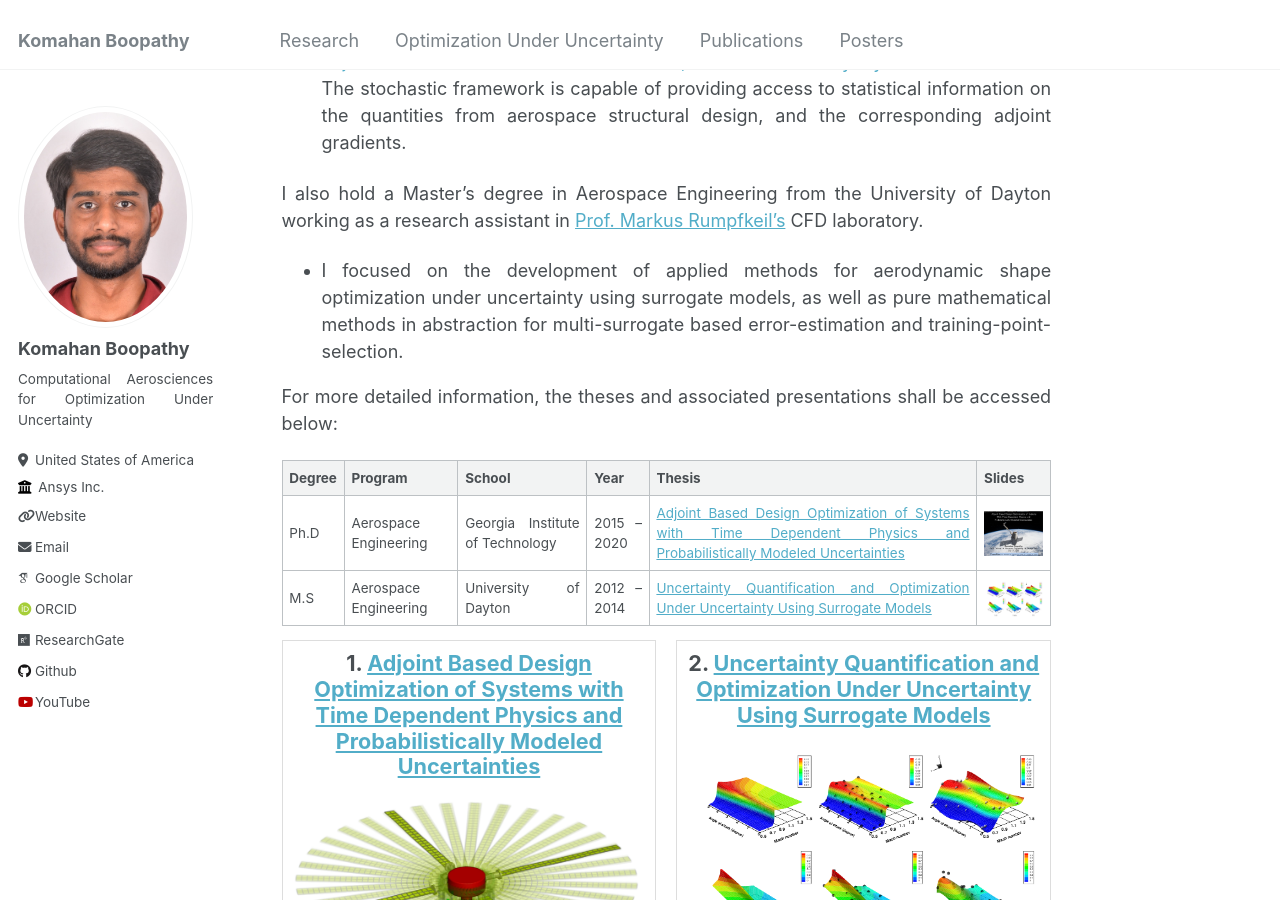
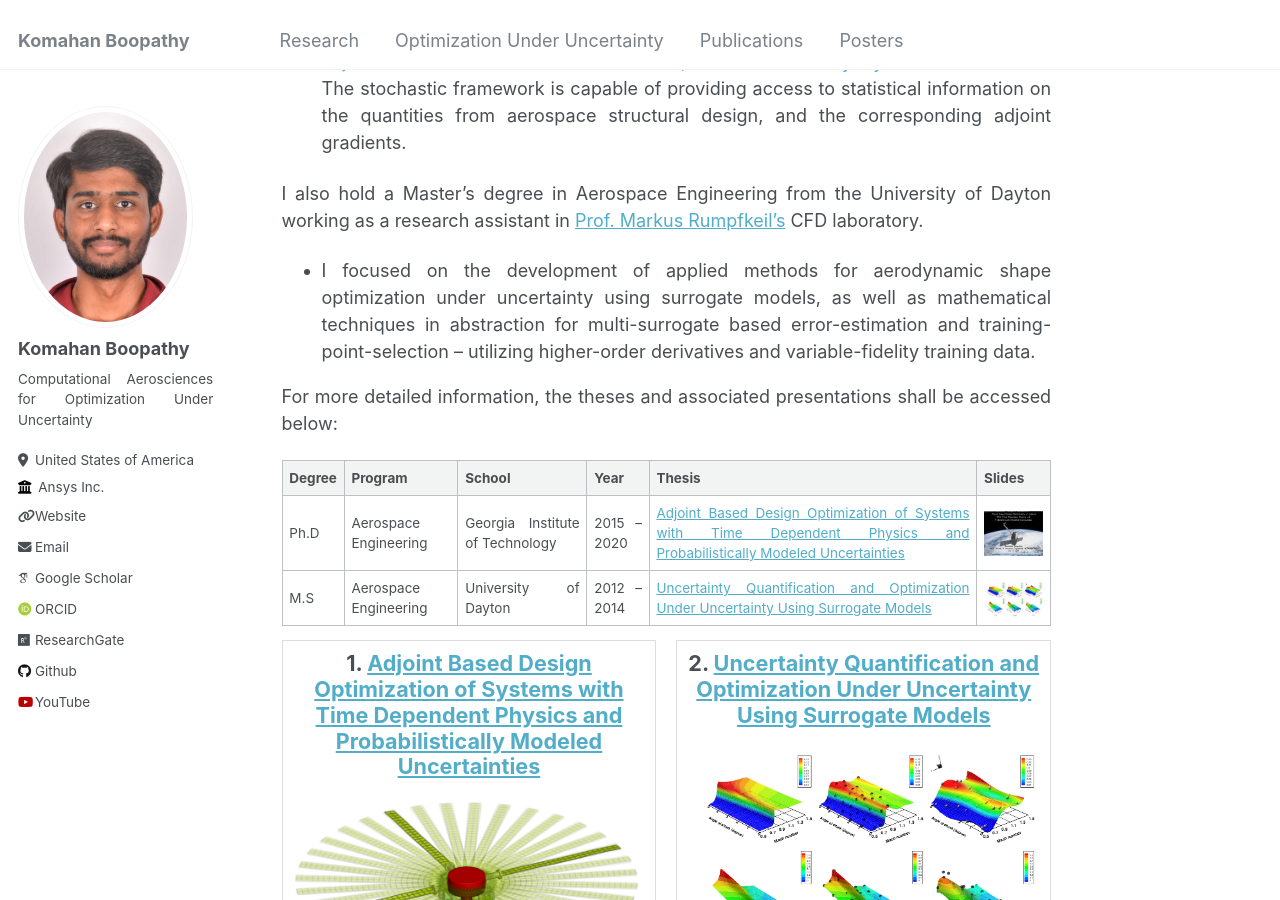
Before and after one commit to komahanb/komahanb.github.io, a Jekyll site: the page built from _pages/about.md, in a window 1280 px wide and 900 px high, scrolled down 1606 px. Built offline with Jekyll 4.4.1, drawn with Linux system fonts in a browser that asks for light colours; some web fonts are replaced.

Commit message:
fine tune

```diff
--- a/_pages/about.md
+++ b/_pages/about.md
@@ -46,7 +46,7 @@ I hold a Ph.D. in Aerospace Engineering from the Georgia Institute of Technology
 
 I also hold a Master's degree in Aerospace Engineering from the University of Dayton working as a research assistant in [Prof. Markus Rumpfkeil's](https://scholar.google.com/citations?user=zCRdVjYAAAAJ&hl=en) CFD laboratory.
 
--  I focused on the development of applied methods for aerodynamic shape optimization under uncertainty using surrogate models, as well as pure mathematical methods in abstraction for multi-surrogate based error-estimation and training-point-selection.
+-  I focused on the development of applied methods for aerodynamic shape optimization under uncertainty using surrogate models, as well as  mathematical techniques in abstraction for multi-surrogate based error-estimation and training-point-selection -- utilizing higher-order derivatives and variable-fidelity training data.
 
 For more detailed information, the theses and associated presentations shall be accessed below:
 
```
Also changed, not shown: _pages/computational-infrastructure.md (+1 -3 lines), _pages/research.md (+1 -3 lines).
